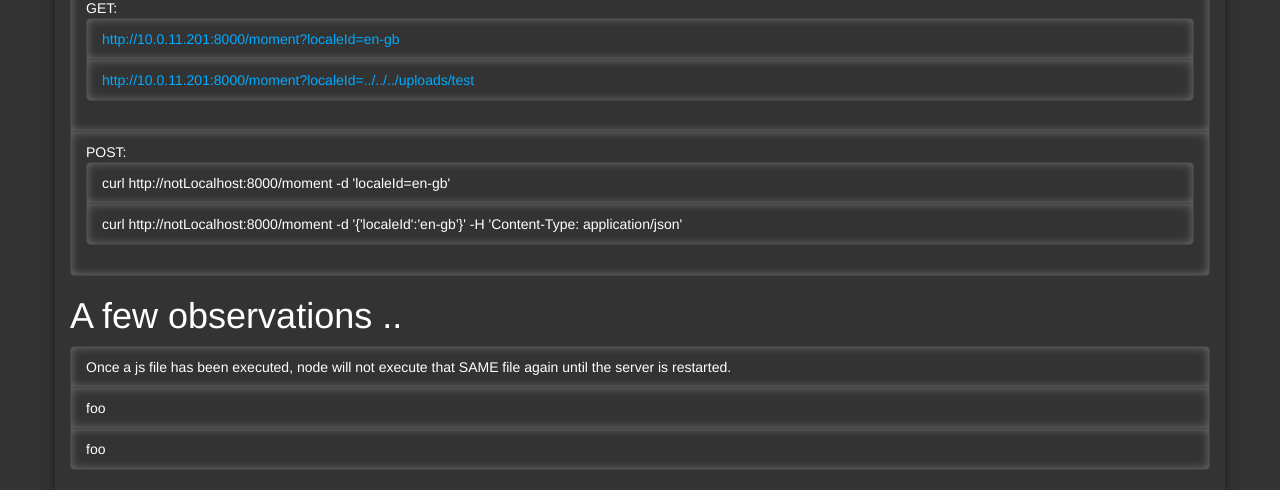
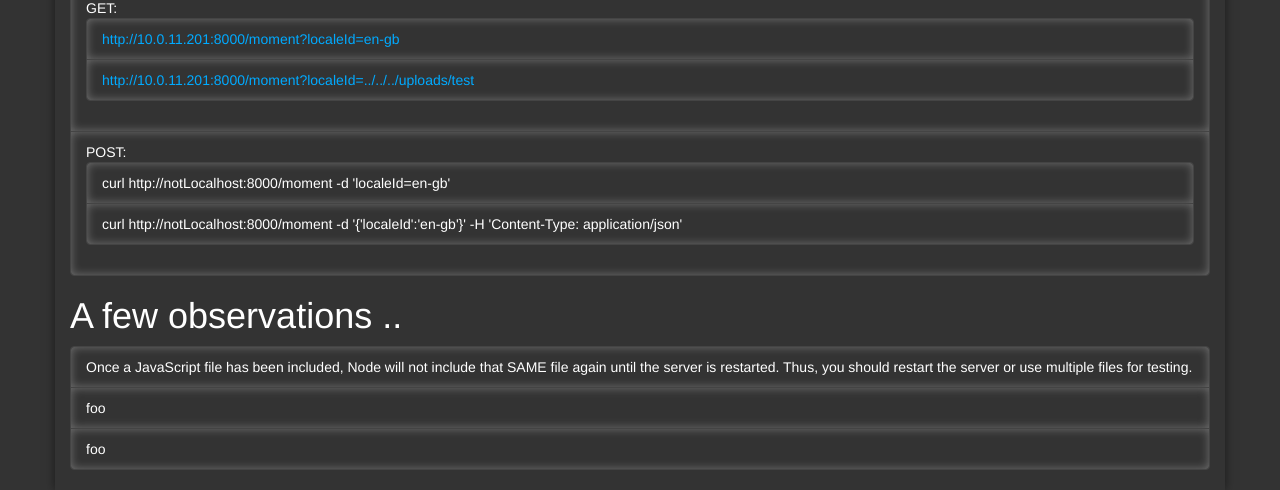
Before and after one commit to pS3ud0RAnD0m/momentjs, a website: page assets/html/moment.html in a window 1280 px wide. Shown: the part 550-1040 px from the top of the page. Drawn offline with nearby package versions, Linux system fonts and the light colour scheme.

Commit message:
Update moment.html

```diff
--- a/assets/html/moment.html
+++ b/assets/html/moment.html
@@ -56,7 +56,7 @@
 
       <h1 class="card-title">A few observations ..</h1>
       <ul class="list-group list-group-flush">
-        <li class="list-group-item">Once a js file has been executed, node will not execute that SAME file again until the server is restarted.</li>
+        <li class="list-group-item">Once a JavaScript file has been included, Node will not include that SAME file again until the server is restarted. Thus, you should restart the server or use multiple files for testing.</li>
         <li class="list-group-item">foo</li>
         <li class="list-group-item">foo</li>
       </ul>
```
